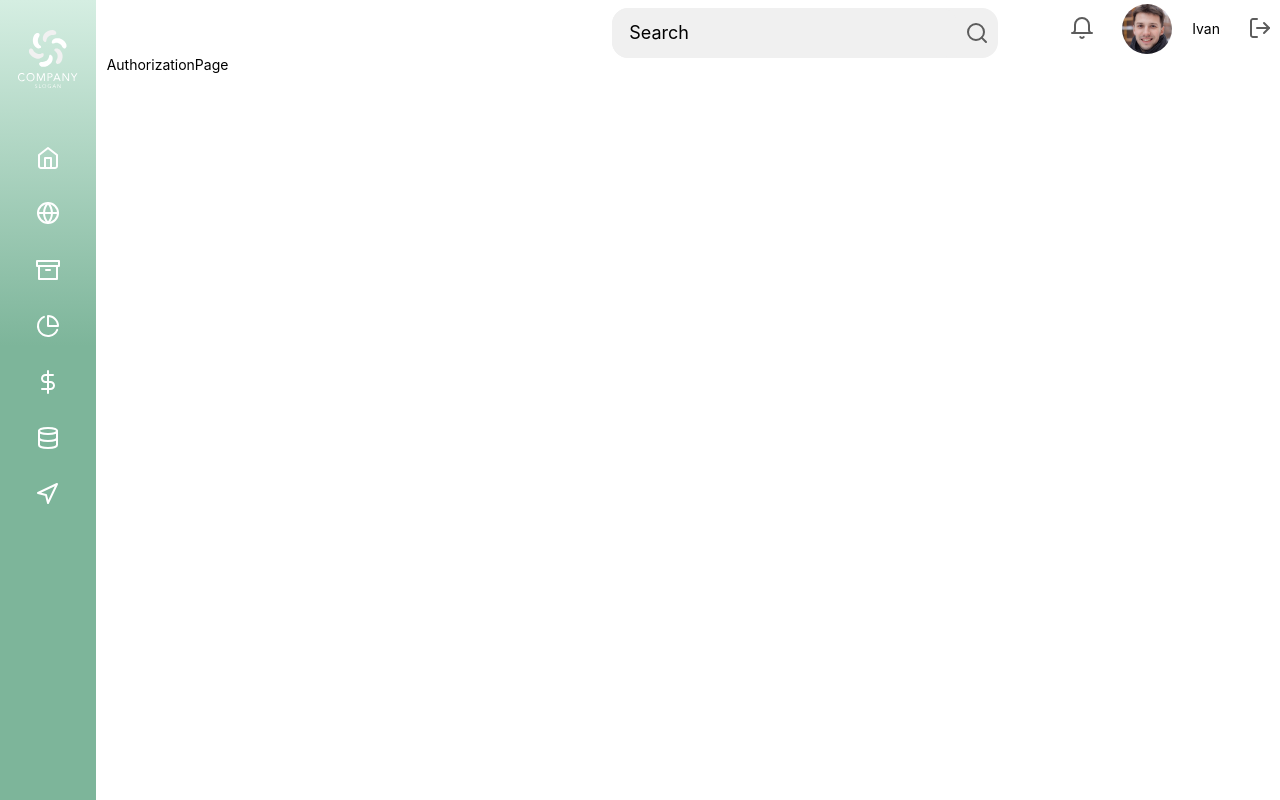
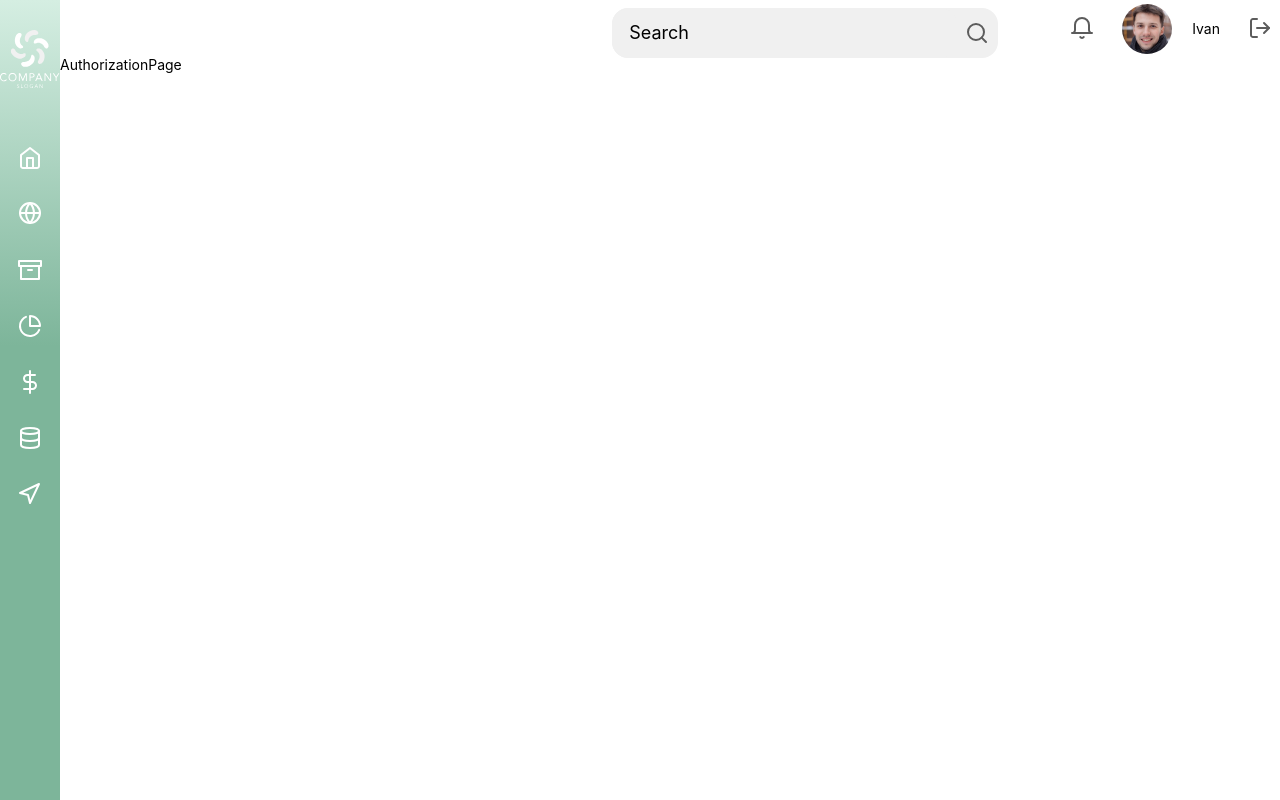
Before and after one commit to AvtsynovS/technical_support, a React (Create React App) app: page / in a window 1280 px wide. Built offline with nearby package versions, Linux system fonts and the light colour scheme.

Commit message:
delete grid in App.tsx

```diff
--- a/src/App.tsx
+++ b/src/App.tsx
@@ -1,6 +1,6 @@
 import React from 'react';
 import { Route, Routes } from 'react-router-dom';
-// import styles from './styles.module.scss';
+import styles from './styles.module.scss';
 import AuthorizationPage from './Pages/AuthorizationPage/AuthorizationPage';
 import NotFoundPage from './Pages/NotFoundPage/NotFoundPage';
 import RegistrationPage from './Pages/RegistrationPage/RegistrationPage';
@@ -9,16 +9,12 @@
 import MainPage from './Pages/MainPage/MainPage';
 import Navbar from './Components/Navbar/Navbar';
 import Header from './Components/Header/Header';
-import { GridColumn, GridContainer, GridRow } from './UI/Grid/Grid';
 
 const App: React.FC = () => {
   return (
-    <GridContainer>
-      <GridRow>
-        <GridColumn size={1}>
+    <div className={styles.container}>
       <Navbar />
-        </GridColumn>
-        <GridColumn size={11}>
+      <div className={styles.wrapper}>
         <Header />
         <Routes>
           <Route path='/' element={<AuthorizationPage />} />
@@ -28,9 +24,8 @@
           <Route path='/main' element={<MainPage />} />
           <Route path='*' element={<NotFoundPage />} />
         </Routes>
-        </GridColumn>
-      </GridRow>
-    </GridContainer>
+      </div>
+    </div>
   );
 };
 
--- /dev/null
+++ b/src/styles.module.scss
@@ -0,0 +1,9 @@
+.container {
+  display: flex;
+}
+
+.wrapper {
+  display: flex;
+  flex-direction: column;
+  width: 100%;
+}
```
Lines whose indentation alone changed are shown as unchanged.
